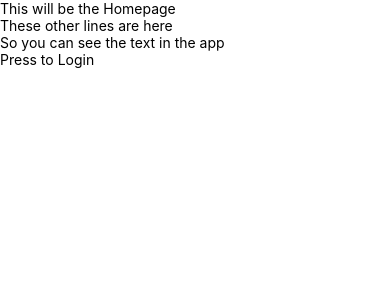
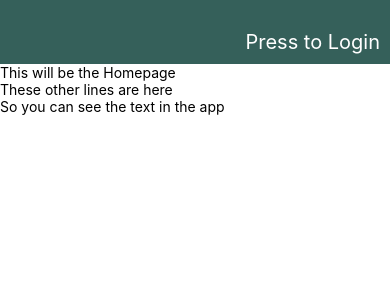
Before and after one commit to apnoble/react-native-fundamentals, a React Native app: screen / in a window 390 px wide. Shown: the top 300 px of the page. Built offline with nearby package versions, Linux system fonts and the light colour scheme.

Commit message:
add styles

```diff
--- a/app/sections/Header.js
+++ b/app/sections/Header.js
@@ -1,5 +1,5 @@
 import React from 'react';
-import { StyleSheet, Text } from 'react-native';
+import { StyleSheet, Text, View } from 'react-native';
 
 export class Header extends React.Component {
     constructor(props) {
@@ -16,7 +16,25 @@ export class Header extends React.Component {
     render() {
         let display = this.state.isLoggedIn ? 'Sample User' : this.props.message;
         return (
-            <Text onPress={this.toggleUser}>{display}</Text>
+            <View style={styles.headStyle}>
+                <Text
+                    style={styles.headText}
+                    onPress={this.toggleUser}>{display}</Text>
+            </View>
         );
     }
 }
+
+const styles = StyleSheet.create({
+    headText: {
+        textAlign: 'right',
+        color: '#ffffff',
+        fontSize: 20
+    },
+    headStyle: {
+        paddingTop: 30,
+        paddingBottom: 10,
+        paddingRight: 10,
+        backgroundColor: '#35605a'
+    }
+})
--- a/app/views/Home.js
+++ b/app/views/Home.js
@@ -6,10 +6,11 @@ export class Home extends React.Component {
     render() {
         return(
             <View>
+                <Header message='Press to Login' />
                 <Text>This will be the Homepage</Text>
                 <Text>These other lines are here</Text>
                 <Text>So you can see the text in the app</Text>
-                <Header message='Press to Login' />
+
             </View>
         );
     }
```
